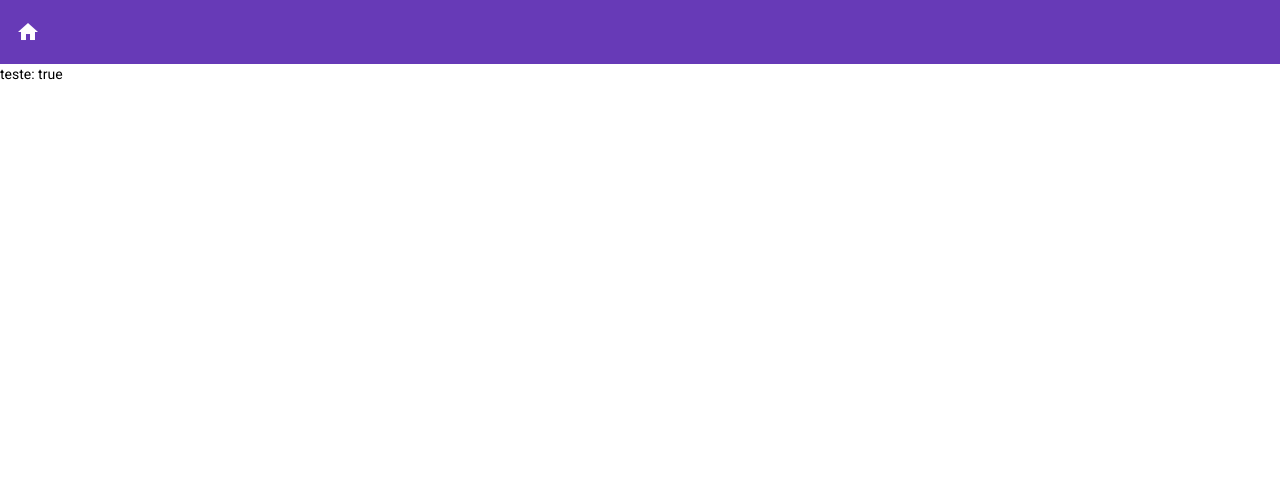
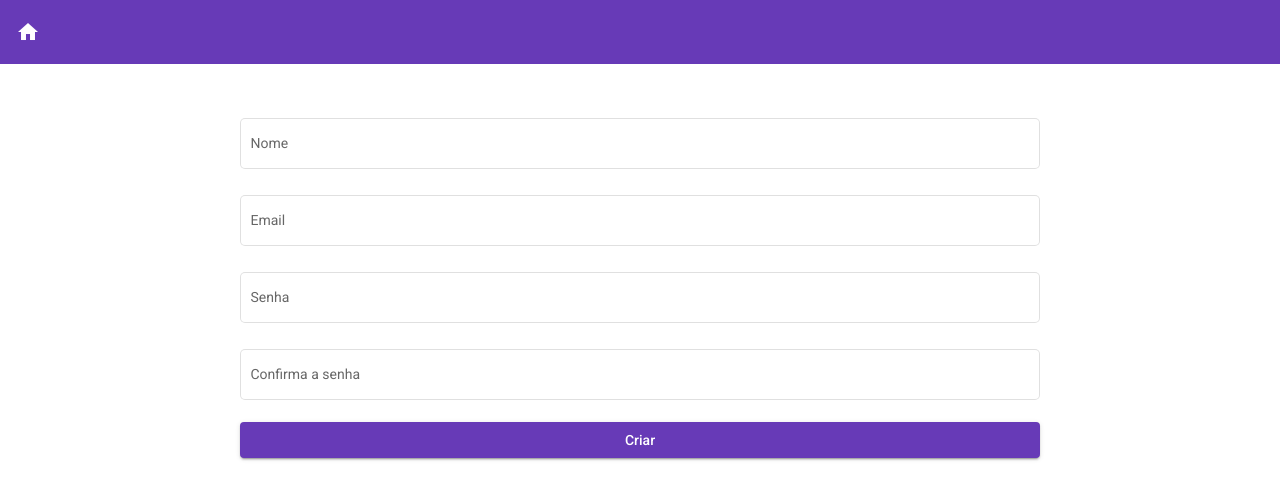
Before and after one commit to fiap-mba-full-stack-4/fiap-angular-webapp, an Angular app: page /user/register in a window 1280 px wide. Shown: the top 500 px of the page. Built offline with nearby package versions, Linux system fonts and the light colour scheme.

Commit message:
User module layout

```diff
--- a/src/app/views/user/user.component.css
+++ b/src/app/views/user/user.component.css
@@ -0,0 +1,18 @@
+#user-form-container {
+    padding: 30px 0;
+    display: flex;
+    flex-direction: row;
+    justify-content: center;
+    flex: 1;
+}
+#user-form {
+    max-width: 800px;
+    margin-top: 20px;
+    flex-direction: column;
+    display: flex;
+    flex: 1;
+}
+
+.margin-bottom {
+    margin-bottom: 10px;
+}
--- a/src/app/views/user/user.component.html
+++ b/src/app/views/user/user.component.html
@@ -1 +1,33 @@
-<p>teste: {{isUserRegister}}</p>
+<div id="user-form-container">
+    <form id="user-form" [formGroup]="userProfileForm" (ngSubmit)="onSubmit()">
+        <mat-form-field appearance="outline">
+            <mat-label>Nome</mat-label>
+            <input matInput type="text" name="name" id="userName" formControlName="name">
+        </mat-form-field>
+
+        <mat-form-field appearance="outline">
+            <mat-label for="email">Email</mat-label>
+            <input matInput type="email" name="email" id="userEmail" formControlName="email">
+        </mat-form-field>
+
+        <mat-form-field appearance="outline">
+            <mat-label for="password">Senha</mat-label>
+            <input matInput type="password" name="password" id="userPassword" formControlName="password">
+        </mat-form-field>
+
+        <mat-form-field appearance="outline">
+            <mat-label for="passwordConfirmation">Confirma a senha</mat-label>
+            <input matInput type="password" name="passwordConfirmation" id="userPasswordConfirmation"
+                formControlName="passwordConfirmation">
+        </mat-form-field>
+
+        <button class="margin-bottom" mat-raised-button color="primary" type="submit"
+            *ngIf="isUserRegister || (!isUserRegister && isEditing)">{{submitBtnLbl}}</button>
+        <button class="margin-bottom" mat-raised-button color="primary" *ngIf="!isUserRegister && !isEditing"
+            (click)="toggleEdit(true)">Editar</button>
+        <button class="margin-bottom" mat-raised-button color="warn" *ngIf="!isUserRegister && !isEditing">Sair</button>
+        <button class="margin-bottom" mat-raised-button color="basic" *ngIf="!isUserRegister && isEditing"
+            (click)="toggleEdit(false)">Cancelar</button>
+
+    </form>
+</div>
--- a/src/app/views/user/user.component.ts
+++ b/src/app/views/user/user.component.ts
@@ -1,5 +1,6 @@
 import { Component, OnInit } from '@angular/core';
 import { ActivatedRoute } from '@angular/router';
+import { FormBuilder, FormGroup } from '@angular/forms';
 
 @Component({
     selector: 'app-user',
@@ -9,17 +10,29 @@ import { ActivatedRoute } from '@angular/router';
 export class UserComponent implements OnInit {
 
     isUserRegister: boolean = false;
+    submitBtnLbl: string = "";
+    isEditing: boolean = false;
+    userProfileForm: FormGroup = this.formBuilder.group({
+        name: "",
+        email: "",
+        password: "",
+        passwordConfirmation: ""
+    })
 
-    constructor(public route: ActivatedRoute) {
-
+    constructor(private route: ActivatedRoute, private formBuilder: FormBuilder) {
+        this.isUserRegister = this.route.snapshot.data.isUserRegister === undefined ? false : this.route.snapshot.data.isUserRegister;
+        this.submitBtnLbl = this.isUserRegister ? "Criar" : "Salvar";
+        this.isEditing = this.isUserRegister
     }
 
-    ngOnInit(): void {
-        this.isUserRegister = this.route.snapshot.data.isUserRegister === undefined ? false : this.route.snapshot.data.isUserRegister;
-        console.log(this.route.snapshot);
+    ngOnInit(): void { }
 
-        console.log(this.isUserRegister);
+    onSubmit(): void {
+        alert("Submit");
+    }
 
+    toggleEdit(edit: boolean): void {
+        this.isEditing = edit;
     }
 
 }
```
Also changed, not shown: src/app/app.module.ts (+10 -1 lines), 1 other file (tests, documents, lock files or other folders).
